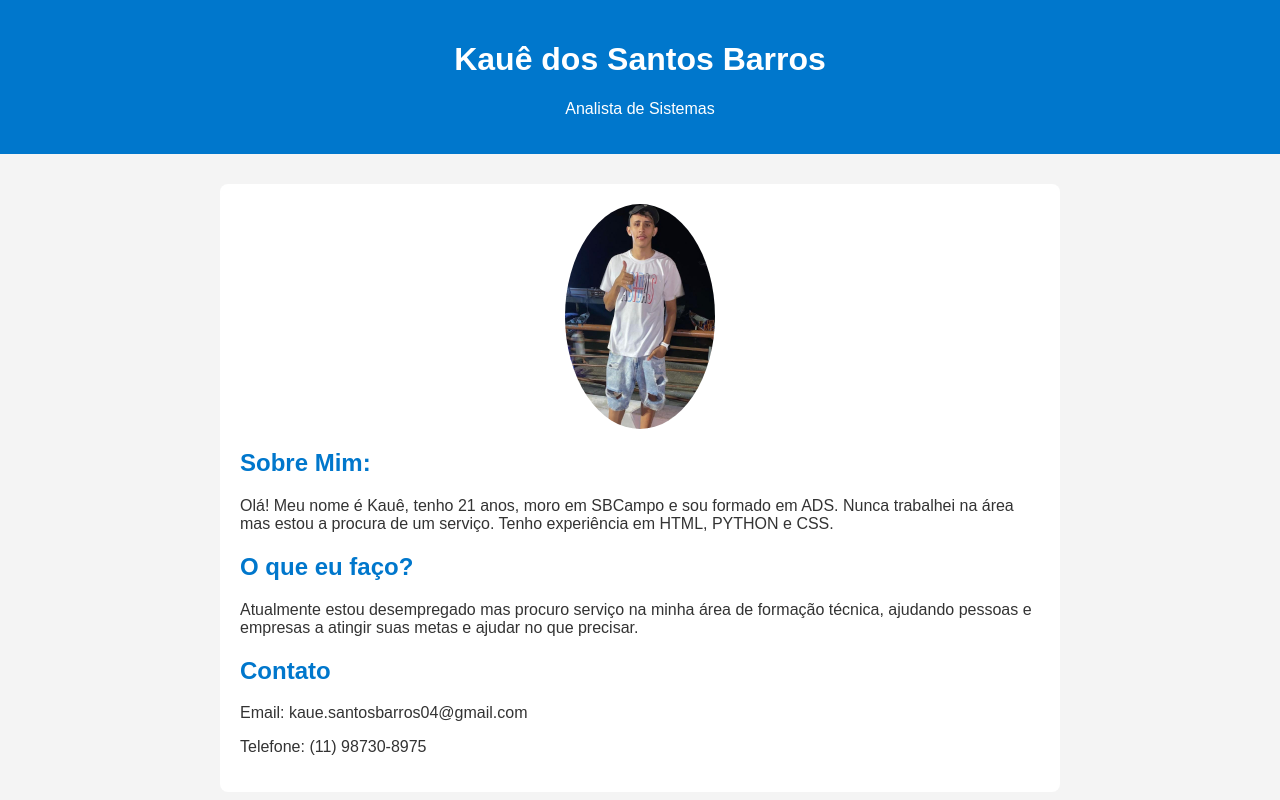
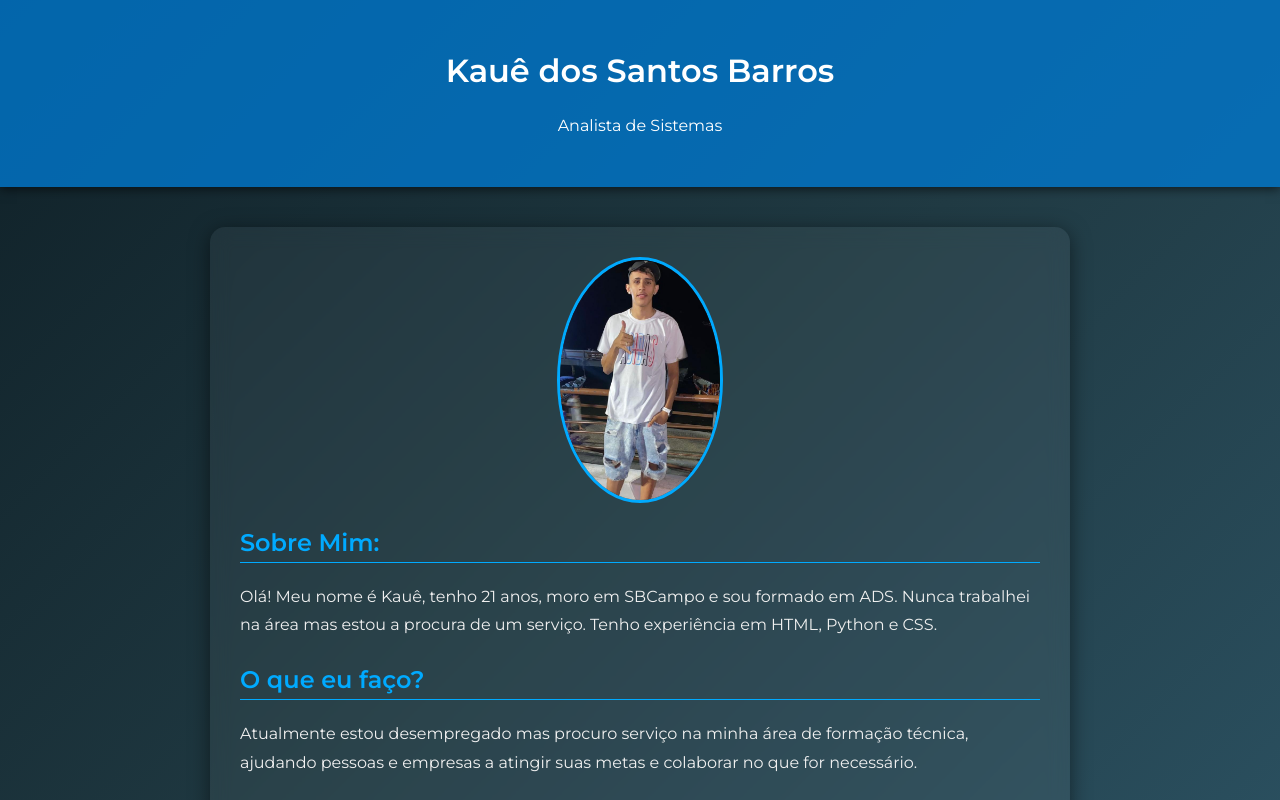
Before and after one commit to kauuues/site-kaue, a plain HTML site: page index.html in a window 1280 px wide. Shown: the top 800 px of the page. Drawn offline with Linux system fonts and the light colour scheme.

Commit message:
index.html

```diff
--- a/index.html
+++ b/index.html
@@ -1,39 +1,49 @@
-
 <!DOCTYPE html>
 <html lang="pt-BR">
 <head>
   <meta charset="UTF-8">
   <meta name="viewport" content="width=device-width, initial-scale=1.0">
-  <title>Apresentação Pessoal</title>
+  <title>Apresentação Pessoal - Kauê</title>
+  <link href="https://fonts.googleapis.com/css2?family=Montserrat:wght@400;600&display=swap" rel="stylesheet">
   <style>
     body {
-      font-family: Arial, sans-serif;
-      background-color: #f4f4f4;
-      color: #333;
+      font-family: 'Montserrat', sans-serif;
+      background: linear-gradient(135deg, #0f2027, #203a43, #2c5364);
+      color: #f0f0f0;
       margin: 0;
       padding: 0;
     }
     header {
-      background-color: #0077cc;
+      background-color: rgba(0, 119, 204, 0.8);
       color: white;
-      padding: 20px;
+      padding: 30px;
       text-align: center;
+      box-shadow: 0 2px 10px rgba(0,0,0,0.6);
     }
     section {
       max-width: 800px;
-      margin: 30px auto;
-      padding: 20px;
-      background: white;
-      border-radius: 8px;
+      margin: 40px auto;
+      padding: 30px;
+      background: rgba(255, 255, 255, 0.05);
+      border-radius: 15px;
+      backdrop-filter: blur(10px);
+      box-shadow: 0 4px 20px rgba(0,0,0,0.5);
     }
     img {
-      max-width: 150px;
+      max-width: 160px;
       border-radius: 50%;
       display: block;
       margin: 0 auto 20px;
+      border: 3px solid #00aaff;
     }
     h2 {
-      color: #0077cc;
+      color: #00aaff;
+      border-bottom: 1px solid #00aaff;
+      padding-bottom: 5px;
+      margin-top: 25px;
+    }
+    p {
+      line-height: 1.8;
     }
   </style>
 </head>
@@ -47,10 +57,10 @@
   <section>
     <img src="eu.jpg" alt="Sua Foto">
     <h2>Sobre Mim:</h2>
-    <p>Olá! Meu nome é Kauê, tenho 21 anos, moro em SBCampo e sou formado em ADS. Nunca trabalhei na área mas estou a procura de um serviço. Tenho experiência em HTML, PYTHON e CSS.</p>
+    <p>Olá! Meu nome é Kauê, tenho 21 anos, moro em SBCampo e sou formado em ADS. Nunca trabalhei na área mas estou a procura de um serviço. Tenho experiência em HTML, Python e CSS.</p>
 
     <h2>O que eu faço?</h2>
-    <p>Atualmente estou desempregado mas procuro serviço na minha área de formação técnica, ajudando pessoas e empresas a atingir suas metas e ajudar no que precisar.</p>
+    <p>Atualmente estou desempregado mas procuro serviço na minha área de formação técnica, ajudando pessoas e empresas a atingir suas metas e colaborar no que for necessário.</p>
 
     <h2>Contato</h2>
     <p>Email: kaue.santosbarros04@gmail.com</p>
```
